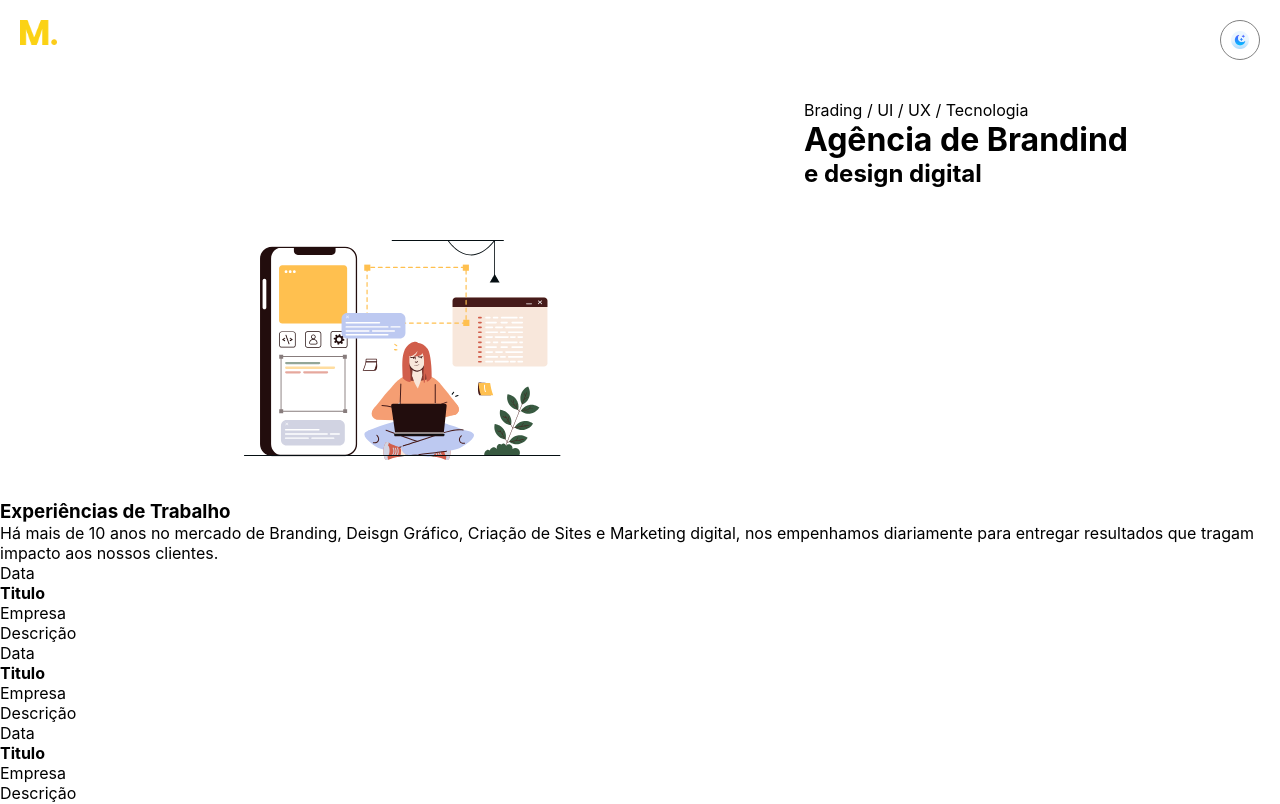
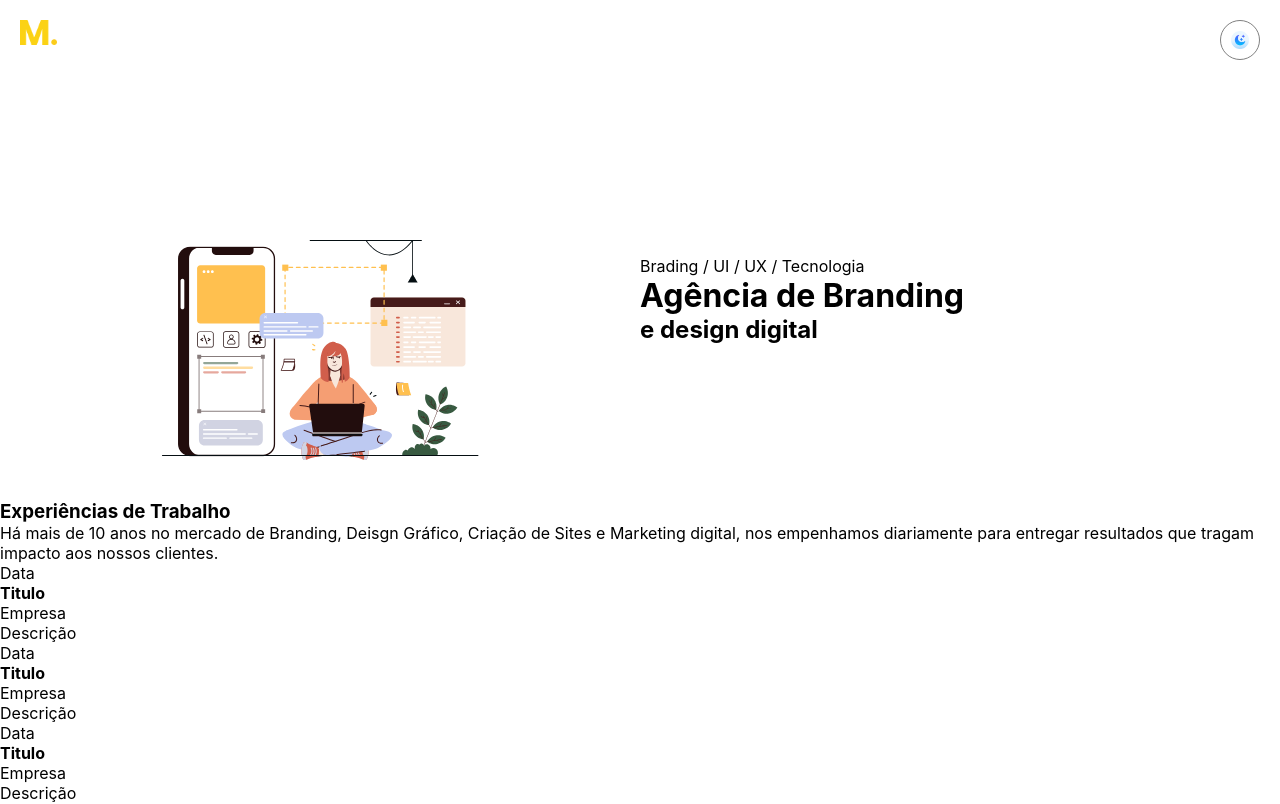
Before and after one commit to leozizz/react-agency-landing-page, a React (Create React App) app: page / in a window 1280 px wide. Shown: the top 804 px of the page. Built offline with nearby package versions, Linux system fonts and the light colour scheme.

Commit message:
Ajustes de estilo no banner

```diff
--- a/src/components/banner/banner.css
+++ b/src/components/banner/banner.css
@@ -3,3 +3,14 @@
     display: flex;
     justify-content: space-evenly;
 }
+
+.banner-animation {
+    width: 50%;
+}
+
+.banner-title {
+    display: flex;
+    flex-direction: column;
+    justify-content: center;
+    width: 50%;
+}
--- a/src/components/banner/banner.js
+++ b/src/components/banner/banner.js
@@ -11,12 +11,13 @@ const Banner = () => {
     return (
         <div className="banner-container">
             <Lottie
+                className="banner-animation"
                 animationData={Animation}
                 style={style}
             />
-            <div>
+            <div className="banner-title">
                 <p>Brading / UI / UX / Tecnologia</p>
-                <h1>Agência de Brandind</h1>
+                <h1>Agência de Branding</h1>
                 <h2>e design digital</h2>
             </div>
         </div>
```
